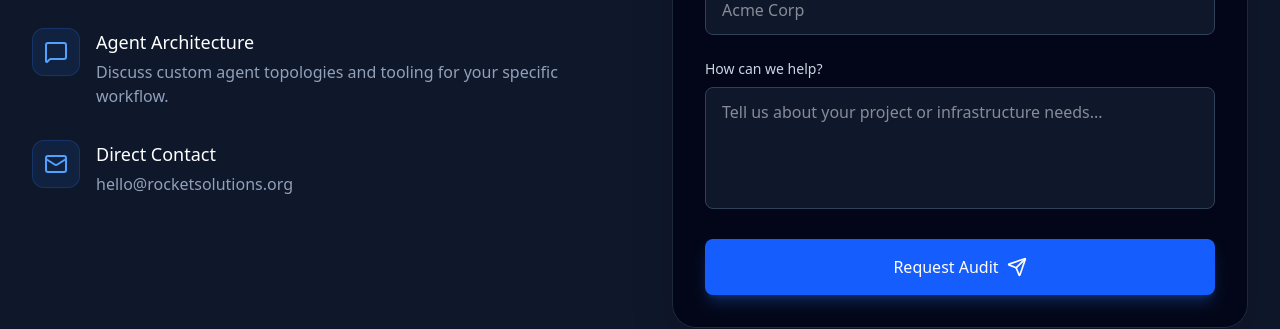
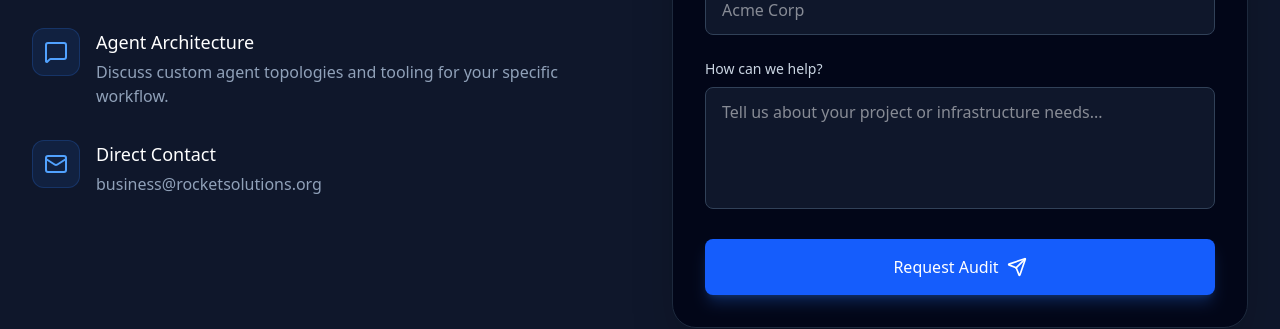
Before and after one commit to amotiv/rocket, a Next.js app: page / in a window 1280 px wide. Shown: the part 2963-3292 px from the top of the page. Built offline with nearby package versions, Linux system fonts and the light colour scheme.

Commit message:
Update direct contact email to business@rocketsolutions.org

```diff
--- a/components/sections/contact.tsx
+++ b/components/sections/contact.tsx
@@ -49,7 +49,7 @@ export function Contact() {
                   </div>
                   <div>
                     <h3 className="text-white font-medium text-lg mb-1">Direct Contact</h3>
-                    <p className="text-slate-400">hello@rocketsolutions.org</p>
+                    <p className="text-slate-400">business@rocketsolutions.org</p>
                   </div>
                 </div>
               </div>
```
